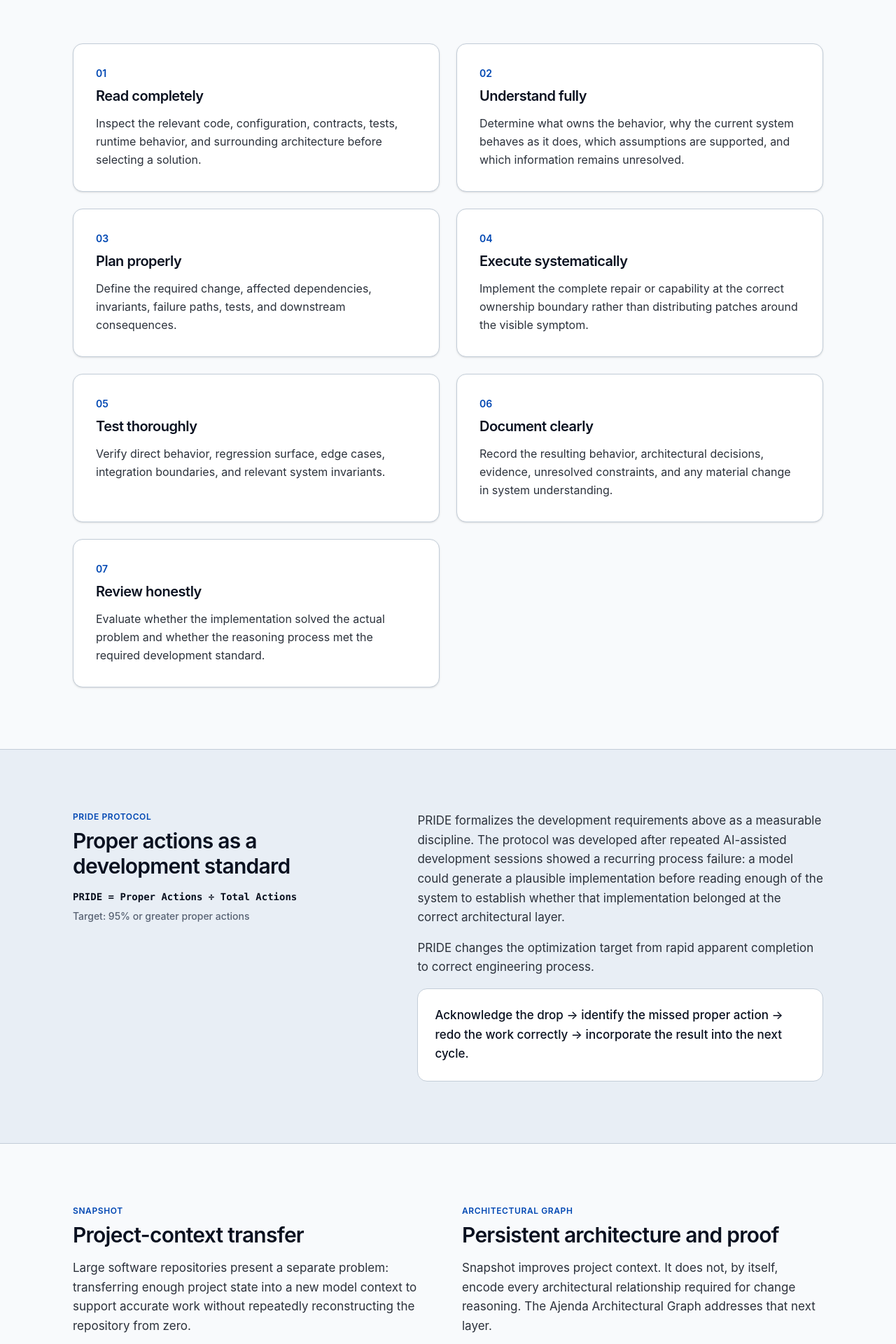
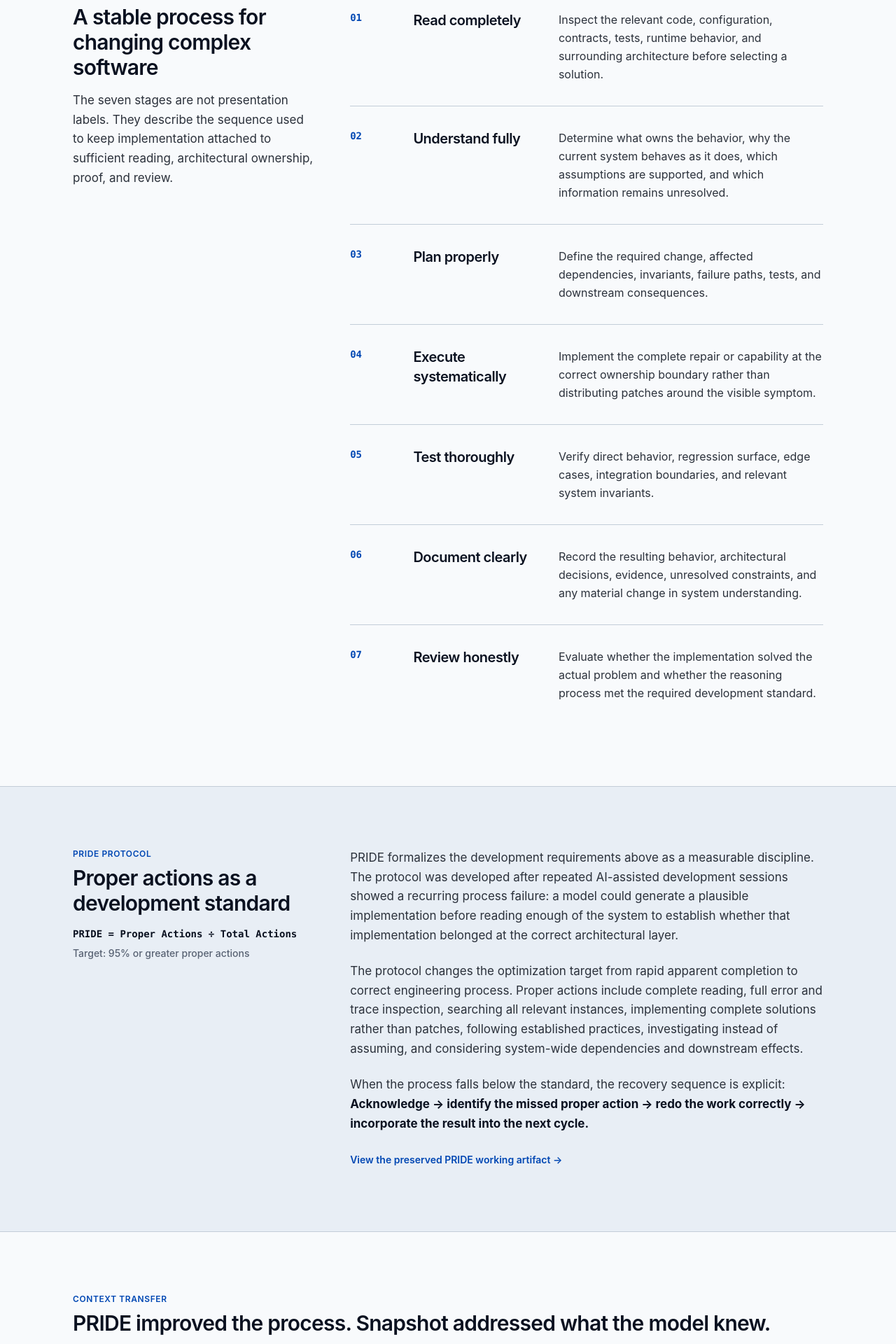
Before and after one commit to 1devteam/1devteam-web, a React (Vite) app: page /method in a window 1280 px wide. Shown: the part 800-2720 px from the top of the page at 70% size. Built offline with nearby package versions, Linux system fonts and the light colour scheme.

Commit message:
Rewrite Method as technical chapter

```diff
--- a/src/pages/MethodPage.tsx
+++ b/src/pages/MethodPage.tsx
@@ -58,77 +58,85 @@ export function MethodPage() {
       </PageHero>
 
       <section className="section-pad">
-        <div className="container-site">
+        <div className="container-site grid gap-12 lg:grid-cols-[0.34fr_0.66fr]">
+          <div>
             <p className="text-xs font-semibold uppercase tracking-wider text-[var(--brand)]">Development cycle</p>
-          <div className="mt-8 grid gap-5 md:grid-cols-2">
+            <h2 className="mt-2 text-3xl font-semibold tracking-tight">A stable process for changing complex software</h2>
+            <p className="mt-4 text-[17px] leading-relaxed text-[var(--text-muted)]">
+              The seven stages are not presentation labels. They describe the sequence used to keep implementation attached to sufficient reading, architectural ownership, proof, and review.
+            </p>
+          </div>
+
+          <ol className="max-w-4xl">
             {prideSteps.map((step) => (
-              <article key={step.step} className="rounded-[var(--radius-md)] border border-[var(--border)] bg-white p-6 shadow-sm">
-                <p className="text-sm font-semibold text-[var(--brand)]">{step.step}</p>
-                <h2 className="mt-2 text-xl font-semibold tracking-tight">{step.title}</h2>
-                <p className="mt-3 text-base leading-relaxed text-[var(--text-muted)]">{step.description}</p>
-              </article>
+              <li key={step.step} className="grid gap-3 border-t border-[var(--border)] py-6 md:grid-cols-[0.12fr_0.3fr_0.58fr]">
+                <span className="font-mono text-sm font-semibold text-[var(--brand)]">{step.step}</span>
+                <h3 className="text-xl font-semibold tracking-tight">{step.title}</h3>
+                <p className="text-base leading-relaxed text-[var(--text-muted)]">{step.description}</p>
+              </li>
             ))}
-          </div>
+          </ol>
         </div>
       </section>
 
       <section className="section-pad border-t border-[var(--border)] bg-[var(--surface)]">
-        <div className="container-site grid gap-8 lg:grid-cols-[0.85fr_1.15fr]">
+        <div className="container-site grid gap-12 lg:grid-cols-[0.34fr_0.66fr]">
           <div>
             <p className="text-xs font-semibold uppercase tracking-wider text-[var(--brand)]">PRIDE Protocol</p>
             <h2 className="mt-2 text-3xl font-semibold tracking-tight">Proper actions as a development standard</h2>
             <p className="mt-4 font-mono text-sm font-semibold text-[var(--text)]">PRIDE = Proper Actions ÷ Total Actions</p>
             <p className="mt-2 text-sm font-medium text-[var(--text-subtle)]">Target: 95% or greater proper actions</p>
           </div>
-          <div className="space-y-4 text-[17px] leading-relaxed text-[var(--text-muted)]">
+
+          <div className="max-w-4xl space-y-5 text-[17px] leading-relaxed text-[var(--text-muted)]">
             <p>
               PRIDE formalizes the development requirements above as a measurable discipline. The protocol was developed after repeated AI-assisted development sessions showed a recurring process failure: a model could generate a plausible implementation before reading enough of the system to establish whether that implementation belonged at the correct architectural layer.
             </p>
             <p>
-              PRIDE changes the optimization target from rapid apparent completion to correct engineering process.
+              The protocol changes the optimization target from rapid apparent completion to correct engineering process. Proper actions include complete reading, full error and trace inspection, searching all relevant instances, implementing complete solutions rather than patches, following established practices, investigating instead of assuming, and considering system-wide dependencies and downstream effects.
             </p>
-            <div className="rounded-[var(--radius-md)] border border-[var(--border)] bg-white p-5 font-medium text-[var(--text)]">
-              Acknowledge the drop → identify the missed proper action → redo the work correctly → incorporate the result into the next cycle.
-            </div>
+            <p>
+              When the process falls below the standard, the recovery sequence is explicit: <strong className="text-[var(--text)]">Acknowledge → identify the missed proper action → redo the work correctly → incorporate the result into the next cycle.</strong>
+            </p>
+            <a href="/#pride-protocol" className="inline-block text-sm font-semibold text-[var(--brand)] hover:underline">View the preserved PRIDE working artifact →</a>
           </div>
         </div>
       </section>
 
       <section className="section-pad border-t border-[var(--border)]">
-        <div className="container-site grid gap-10 lg:grid-cols-2">
-          <div>
-            <p className="text-xs font-semibold uppercase tracking-wider text-[var(--brand)]">Snapshot</p>
-            <h2 className="mt-2 text-3xl font-semibold tracking-tight">Project-context transfer</h2>
-            <div className="mt-4 space-y-4 text-[17px] leading-relaxed text-[var(--text-muted)]">
+        <div className="container-site max-w-5xl">
+          <p className="text-xs font-semibold uppercase tracking-wider text-[var(--brand)]">Context transfer</p>
+          <h2 className="mt-2 text-3xl font-semibold tracking-tight">PRIDE improved the process. Snapshot addressed what the model knew.</h2>
+          <div className="mt-6 max-w-4xl space-y-5 text-[17px] leading-relaxed text-[var(--text-muted)]">
             <p>
-                Large software repositories present a separate problem: transferring enough project state into a new model context to support accurate work without repeatedly reconstructing the repository from zero.
+              Large software repositories present a separate problem from development discipline: transferring enough project state into a new model context to support accurate work without repeatedly reconstructing the repository from zero.
             </p>
             <p>
-                Snapshot addresses that problem by producing a structured representation of project state. Depending on the project, that representation can include Git state, file inventory, hashes, routes, imports and dependencies, tests, parse results, environment and configuration structure, and related repository context.
+              Snapshot addresses that problem by producing a structured representation of project state. Depending on the project, that representation can include Git state, file inventory, hashes, routes, imports and dependencies, tests, parse results, environment and configuration structure, documentation summaries, CI/CD information, and related repository context.
             </p>
             <p>
               Snapshot does not replace repository inspection or architectural reasoning. It reduces the amount of project state that must be rediscovered before those activities can begin.
             </p>
+            <a href="/#snapshot" className="inline-block text-sm font-semibold text-[var(--brand)] hover:underline">Inspect the Snapshot execution and public-safe JSON excerpt →</a>
           </div>
         </div>
+      </section>
 
-          <div>
-            <p className="text-xs font-semibold uppercase tracking-wider text-[var(--brand)]">Architectural Graph</p>
-            <h2 className="mt-2 text-3xl font-semibold tracking-tight">Persistent architecture and proof</h2>
-            <div className="mt-4 space-y-4 text-[17px] leading-relaxed text-[var(--text-muted)]">
+      <section className="section-pad border-t border-[var(--border)] bg-[var(--surface)]">
+        <div className="container-site max-w-5xl">
+          <p className="text-xs font-semibold uppercase tracking-wider text-[var(--brand)]">Persistent architecture</p>
+          <h2 className="mt-2 text-3xl font-semibold tracking-tight">Snapshot increased project context. The graph externalized architectural structure.</h2>
+          <div className="mt-6 max-w-4xl space-y-5 text-[17px] leading-relaxed text-[var(--text-muted)]">
             <p>
-                Snapshot improves project context. It does not, by itself, encode every architectural relationship required for change reasoning. The Ajenda Architectural Graph addresses that next layer.
+              Project context and architectural meaning are not equivalent. A model can know that files, routes, tests, imports, and configuration exist while still having to reconstruct which component owns a decision, which invariant governs a change, what depends on that change, and what proof is required outside the immediate file.
             </p>
             <p>
-                The graph represents software entities and relationships such as modules, selected functions, file ownership, call relationships, tests, architecture roles, semantic boundaries, and selected invariants.
+              The Ajenda Architectural Graph addresses that layer by representing software entities and relationships such as modules, selected functions, file ownership, call relationships, tests, architecture roles, semantic boundaries, and selected invariants in persistent machine-readable form.
             </p>
             <p>
-                Its current development workflow supports dependency analysis, change-impact analysis, blast-radius identification, graph-selected proof, selective CI reasoning, completeness auditing, architecture decision composition, and selected function-level diagnosis.
+              Its current development workflow supports dependency analysis, change-impact analysis, blast-radius identification, graph-selected proof, selective CI reasoning, completeness auditing, architecture decision composition, and selected function-level diagnosis. The graph is an active Ajenda development and CI capability. It is not represented as customer-facing runtime functionality.
             </p>
-              <p>
-                The graph is an active Ajenda development and CI capability. It is not represented as customer-facing runtime functionality.
-              </p>
-            </div>
+            <a href="/#architecture-graph" className="inline-block text-sm font-semibold text-[var(--brand)] hover:underline">Inspect the canonical interactive Architectural Graph →</a>
           </div>
         </div>
       </section>
@@ -136,13 +144,13 @@ export function MethodPage() {
       <section className="border-t border-[var(--border)] bg-[var(--navy-950)] py-12 text-white">
         <div className="container-site">
           <p className="text-xs font-semibold uppercase tracking-wider text-sky-300">Relationship between the three systems</p>
-          <div className="mt-5 grid gap-4 md:grid-cols-3">
+          <div className="mt-5 grid gap-5 md:grid-cols-3">
             <p className="text-lg font-semibold leading-relaxed">PRIDE defines how the work should be performed.</p>
             <p className="text-lg font-semibold leading-relaxed">Snapshot increases the project context available to the model.</p>
             <p className="text-lg font-semibold leading-relaxed">The Architectural Graph externalizes system structure for architecture-aware reasoning and proof.</p>
           </div>
           <p className="mt-6 max-w-4xl text-base leading-relaxed text-slate-300">
-            Each addresses a different source of error in AI-assisted software development.
+            Each addresses a different source of error in AI-assisted software development. None substitutes for the others, and none is treated as a complete solution to software-development quality on its own.
           </p>
         </div>
       </section>
```
Lines whose indentation alone changed are shown as unchanged.
